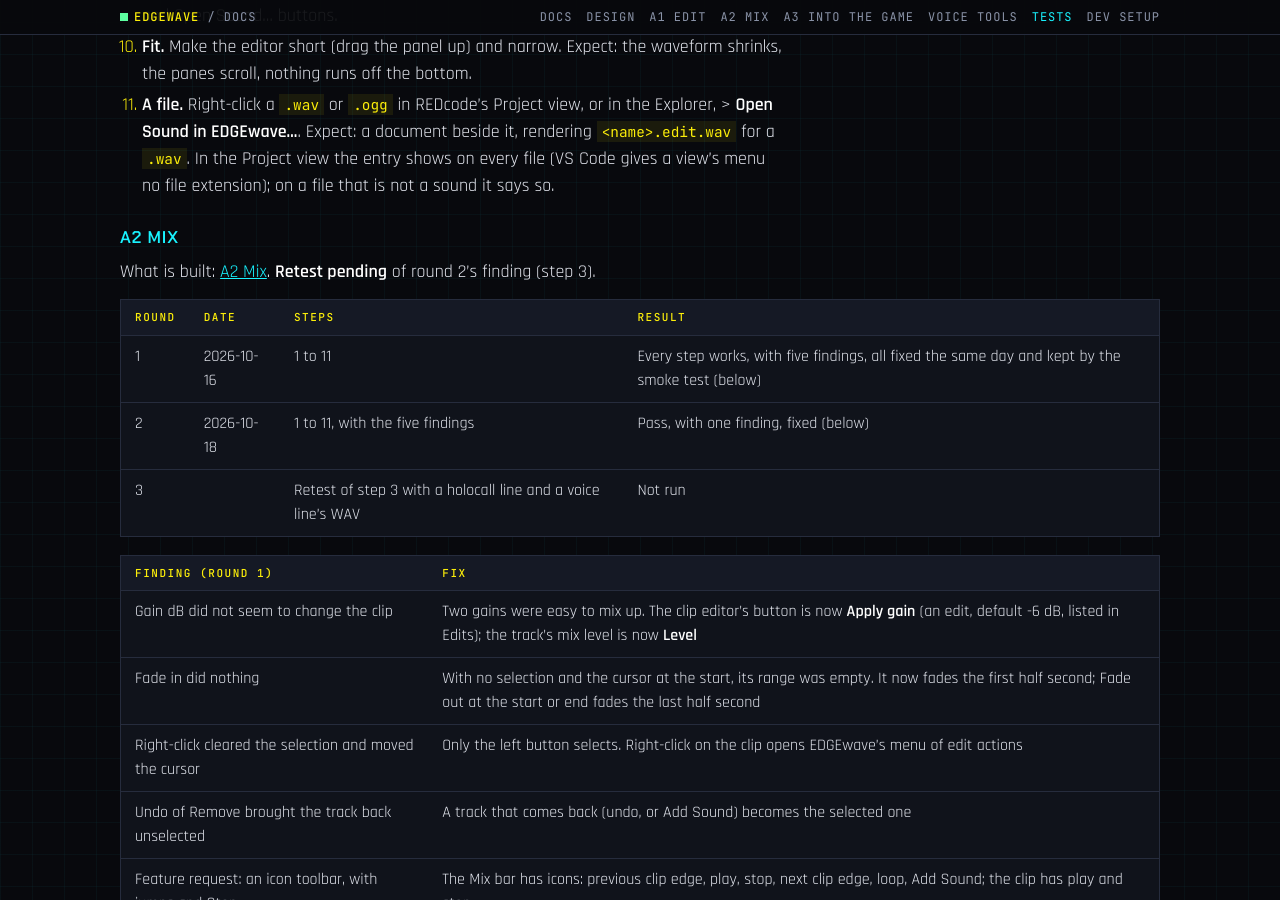
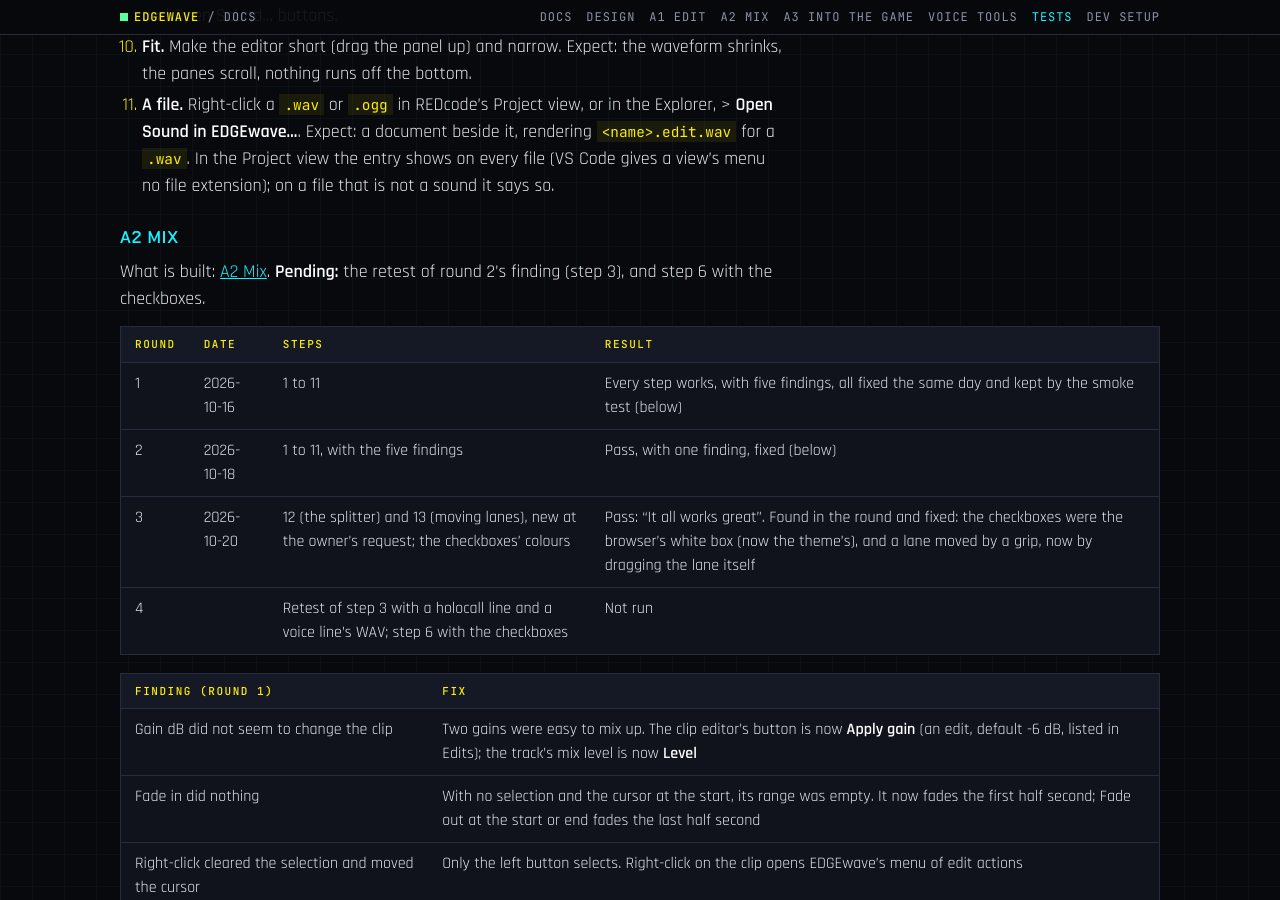
Before and after one commit to Edgemodders/EDGEwave, a Jekyll site: the page built from docs/testing.md, in a window 1280 px wide and 900 px high, scrolled down 6250 px. Built offline with Jekyll 4.4.1, drawn with Linux system fonts in a browser that asks for light colours; our own code applies the rules of GitHub Pages for plain Markdown files; some of the changed text lies outside the part shown.

Commit message:
Tests: A2 round 3, the splitter and moving lanes pass
Co-Authored-By: Claude Opus 5.5 <noreply@anthropic.com>

```diff
--- a/docs/testing.md
+++ b/docs/testing.md
@@ -12,7 +12,7 @@ Last updated 2026-10-19.
 | [Smoke test](#smoke-test-vs-code-with-a-stand-in-redcode) | Automated, no game or ElevenLabs needed | A1 to V1 | 2026-10-19 | Pass |
 | [Spike: decoding and encoding in the webview](#spike-decoding-and-encoding-in-vs-codes-webview) | By script, with game sounds | A1 | 2026-10-15 | Done |
 | [A1 Edit hand test](#a1-edit) | By hand, F5 | A1 | 2026-10-16 | Pass, after four rounds |
-| [A2 Mix hand test](#a2-mix) | By hand, F5 | A2 | 2026-10-18 | Pass but one finding, fixed; its retest (step 3) pending |
+| [A2 Mix hand test](#a2-mix) | By hand, F5 | A2 | 2026-10-20 | Round 3: steps 12 and 13 pass; step 3's retest and step 6 (checkboxes) pending |
 | [A3 Into the game hand test](#a3-into-the-game) | By hand, F5 and in the game | A3 | 2026-10-19 | Round 2: steps 1 to 5 pass (Silence is a silent WAV; `mod_skip` does not silence); step 6's finding fixed (checkboxes in place of Mute and Solo): retest 6, then 7 |
 | [V1 Voice tools hand test](#v1-voice-tools) | By hand, with an ElevenLabs key (spends credits) | V1 | Not run | |
 | [Sounds view: Project and Recent hand test](#sounds-view-project-and-recent) | By hand, F5 | A1 | 2026-10-19 | Pass |
@@ -134,13 +134,14 @@ What is built: [A1 Edit](a1-edit.html). **Pass** (2026-10-16).
 
 ### A2 Mix
 
-What is built: [A2 Mix](a2-mix.html). **Retest pending** of round 2's finding (step 3).
+What is built: [A2 Mix](a2-mix.html). **Pending:** the retest of round 2's finding (step 3), and step 6 with the checkboxes.
 
 | Round | Date | Steps | Result |
 |---|---|---|---|
 | 1 | 2026-10-16 | 1 to 11 | Every step works, with five findings, all fixed the same day and kept by the smoke test (below) |
 | 2 | 2026-10-18 | 1 to 11, with the five findings | Pass, with one finding, fixed (below) |
-| 3 | | Retest of step 3 with a holocall line and a voice line's WAV | Not run |
+| 3 | 2026-10-20 | 12 (the splitter) and 13 (moving lanes), new at the owner's request; the checkboxes' colours | Pass: "It all works great". Found in the round and fixed: the checkboxes were the browser's white box (now the theme's), and a lane moved by a grip, now by dragging the lane itself |
+| 4 | | Retest of step 3 with a holocall line and a voice line's WAV; step 6 with the checkboxes | Not run |
 
 | Finding (round 1) | Fix |
 |---|---|
```
Also changed, not shown: CLAUDE.md (+1 -1 lines).
